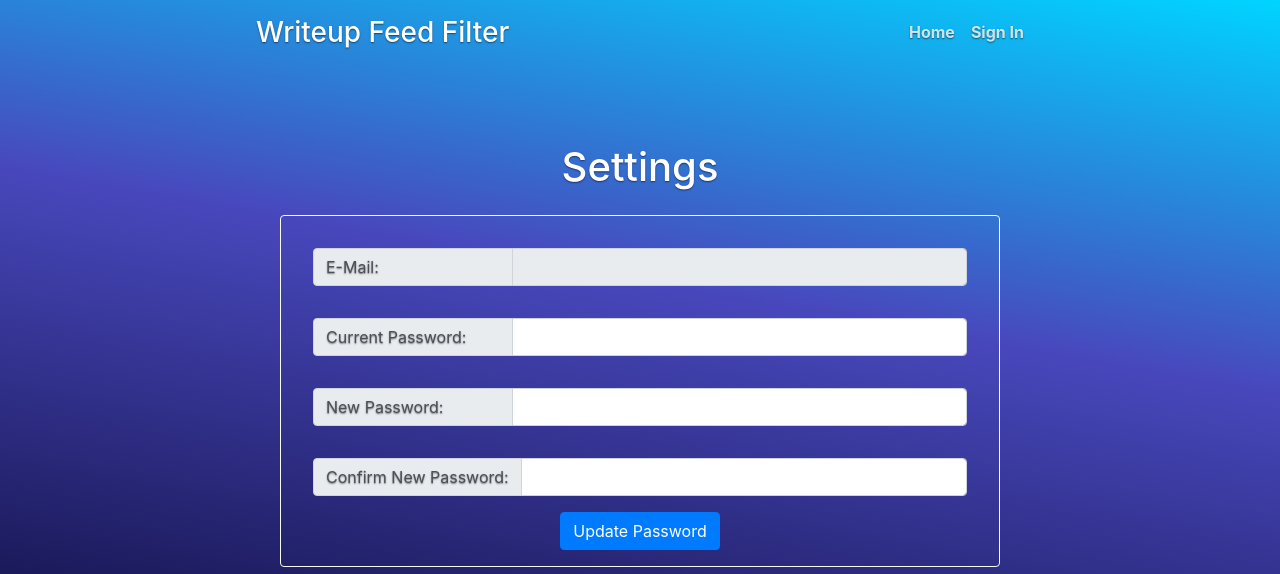
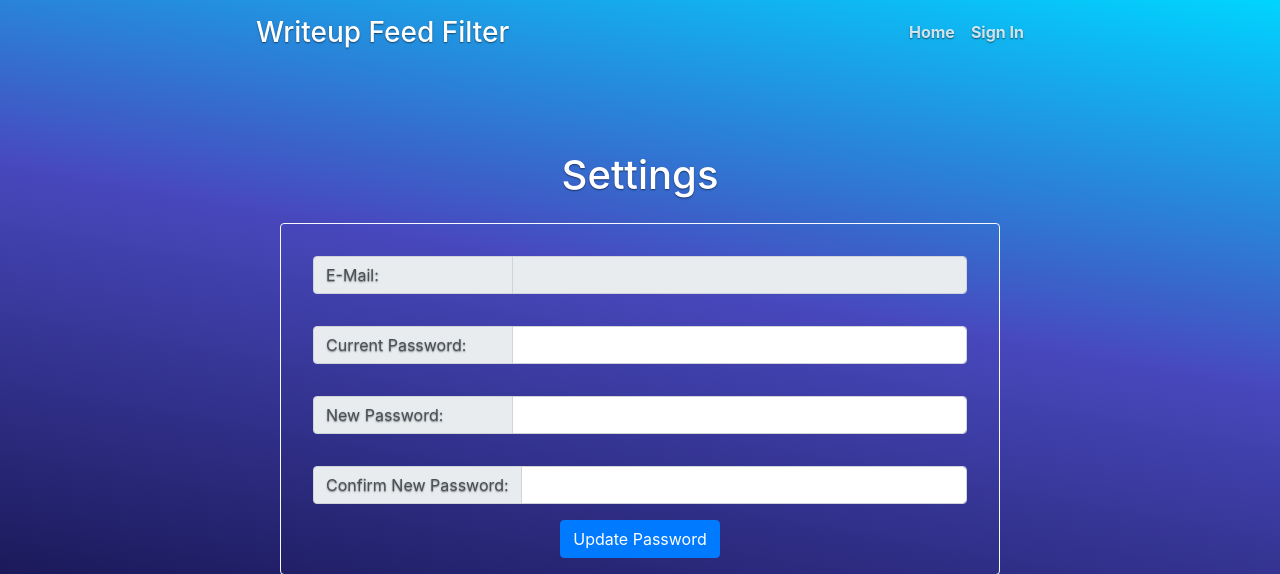
Before and after one commit to Dvd848/filter-ctftime-writeups, a Flask app: page /settings in a window 1280 px wide. Shown: the top 574 px of the page. Run offline with Flask 2, Linux system fonts and the light colour scheme; parts of the project's set-up code (start-up, migrations or seed data) failed here and were passed over; some libraries are stand-ins or nearby versions.

Commit message:
CSS Tweaks

```diff
--- a/templates/filter.html
+++ b/templates/filter.html
@@ -4,7 +4,7 @@
 {% block content %}
 
     <div id="filter">
-        <h1>Filter the Writeups Feed</h1>
+        <h1 class="mt-3">Filter the Writeups Feed</h1>
         <p class="lead">
             Enter the CTF Event Names you'd like to see in your feed.
         </p>
--- a/templates/settings.html
+++ b/templates/settings.html
@@ -3,7 +3,7 @@
 
 {% block content %}
 
-<h1 class="mb-4">Settings</h1>
+<h1 class="mb-4 mt-3">Settings</h1>
 
 <form class="rounded border border-light p-3 tm-5" id="settings_block">
     <div class="input-group p-3">
```
